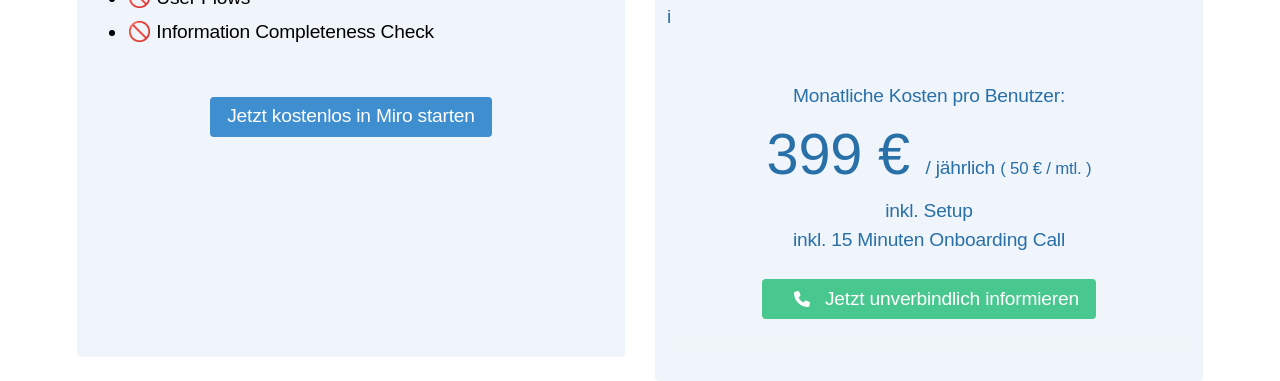
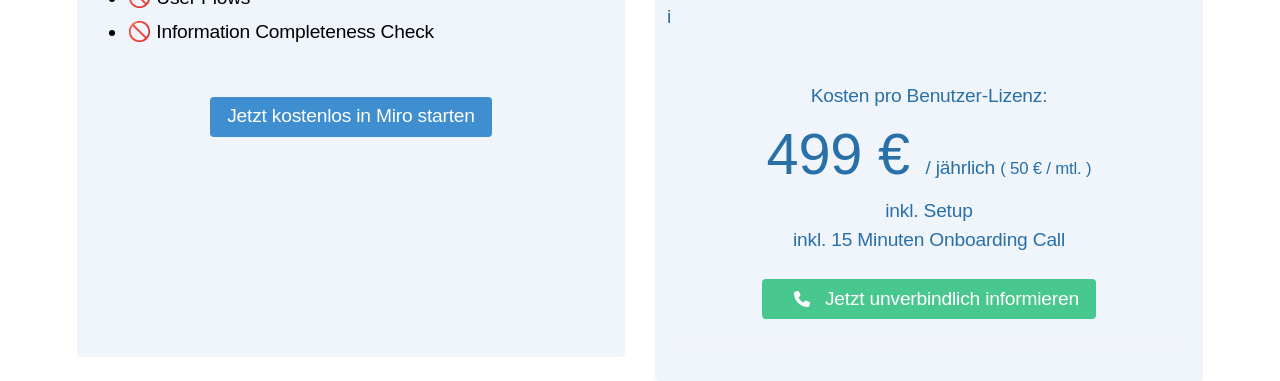
Before and after one commit to dilgerma/eventmodelers.de, a Next.js app: page /eventmodeling-tooling in a window 1280 px wide. Shown: the part 792-1173 px from the top of the page. Built offline with nearby package versions, Linux system fonts and the light colour scheme.

Commit message:
classic tables

```diff
--- a/components/EventModelingFeatures.tsx
+++ b/components/EventModelingFeatures.tsx
@@ -53,8 +53,8 @@ export default function EventModelingFeatures(props: {}) {
 
                             <div className={"top-margin"}/>
                             <div className={"columns"}>
-                                <div className={"column has-text-centered"}>Monatliche Kosten pro Benutzer: <div
-                                ><span className={"huge"}> 399 € </span> / <span className={"small"}> jährlich <small>( 50 € / mtl. )</small></span>
+                                <div className={"column has-text-centered"}>Kosten pro Benutzer-Lizenz: <div
+                                ><span className={"huge"}> 499 € </span> / <span className={"small"}> jährlich <small>( 50 € / mtl. )</small></span>
                                 </div>
                                     <div>inkl. Setup</div>
                                     <div>inkl. 15 Minuten Onboarding Call</div>
--- a/pages/impressum.tsx
+++ b/pages/impressum.tsx
@@ -23,12 +23,12 @@ export default function Home() {
                             Angaben gemäß § 5 TMG:
                         </p>
                         <p>
-                            <b>NebulIT GmbH</b>
+                            <b>Nebulit GmbH</b>
                         </p>
                         <p>
                             Postanschrift:<br/>
-                            Jahnstraße 4<br/>
-                            83119 Obing<br/>
+                            Martinistraße 7<br/>
+                            83370 Seeon-Seebruck<br/>
                         </p>
                         <p>
                             Kontakt:<br/>
```
